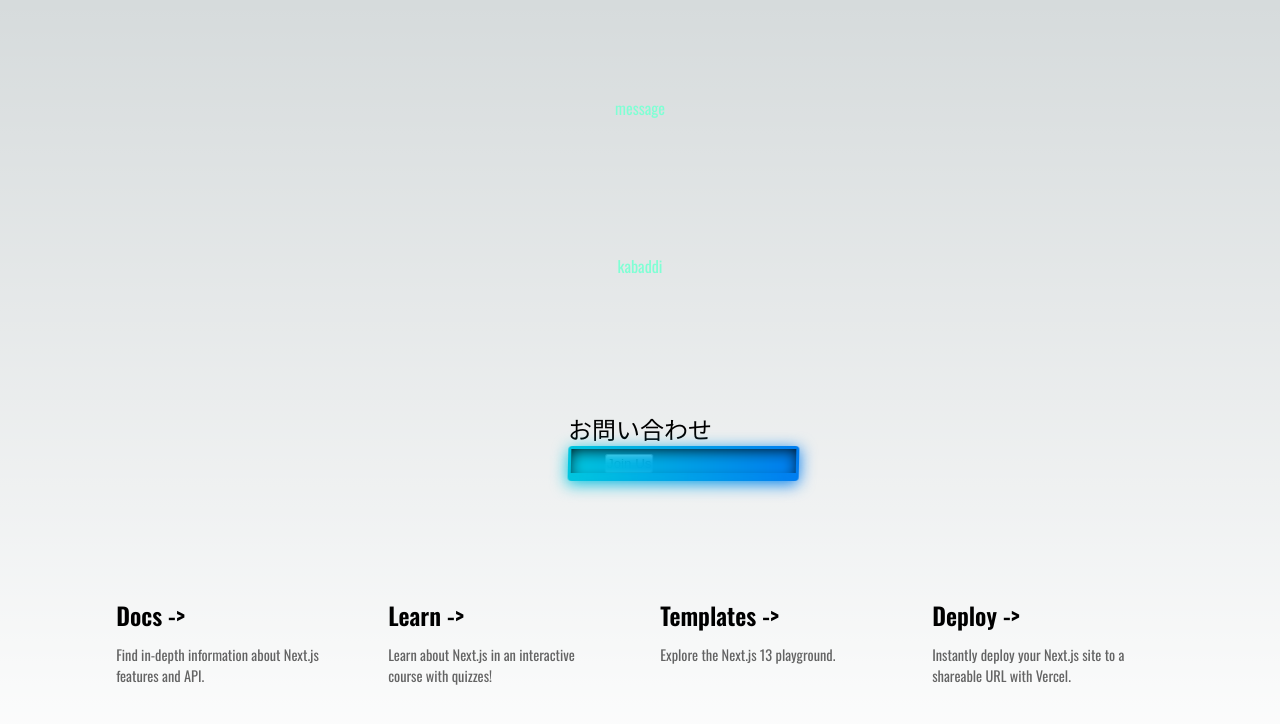
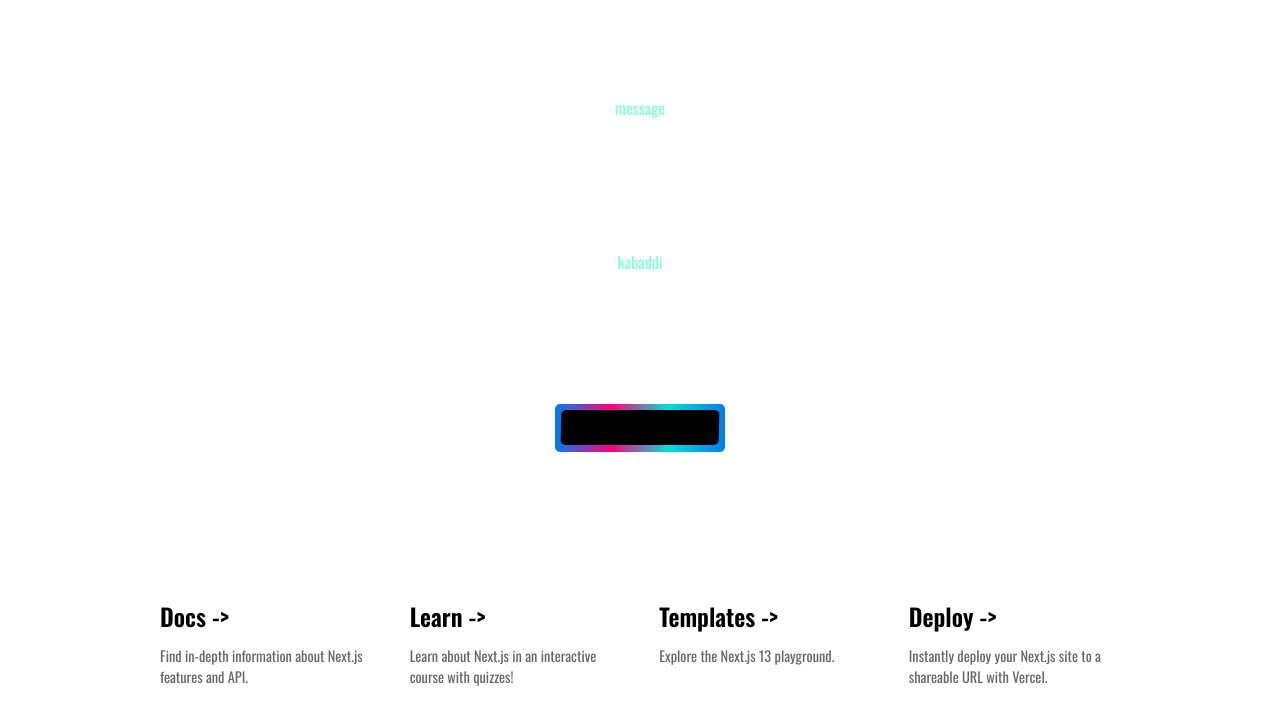
Before and after one commit to kustham/nigiri, a Next.js app: page / in a window 1280 px wide. Shown: the top 724 px of the page. Built offline with nearby package versions, Linux system fonts and the light colour scheme.

Commit message:
:construction: wip

```diff
--- a/app/components/form.tsx
+++ b/app/components/form.tsx
@@ -10,19 +10,14 @@ const notoSansJP = Noto_Sans_JP({
 const FormPanel = () => {
     return (
         <section>
-            <div>
-                <h2 className={notoSansJP.className}>お問い合わせ</h2>
-            </div>
-            <div className={formStyle.aura}>
-                <div className={formStyle.joinUsButton}>
+            <div className={formStyle.formSection}>
+                <button
+                    type='submit'
+                    className={formStyle.button}
+                >
                     <GoRocket />
-                    <button
-                        type='submit'
-                        className=''
-                    >
-                        Join Us
-                    </button>
-                </div>
+                    <span>Join Us</span>
+                </button>
             </div>
         </section>
     )
--- a/app/page.tsx
+++ b/app/page.tsx
@@ -1,4 +1,3 @@
-import Image from 'next/image'
 import styles from '@/styles/components/page.module.scss'
 import { NextPage } from 'next'
 import dynamic from 'next/dynamic'
@@ -10,6 +9,8 @@ const KabaddiPanel = dynamic(() => import('./components/kabaddi'), { ssr: false
 const FormPanel = dynamic(() => import('./components/form'), { ssr: false })
 
 const WantedPage: NextPage = () => {
+    console.log('Have a Good day.')
+
     return (
         <main className={styles.main}>
             <MessagePanel />
--- a/app/styles/components/form.module.scss
+++ b/app/styles/components/form.module.scss
@@ -1,40 +1,61 @@
 @import '@variables';
 
-.joinUsButton {
-    display: inline-flex;
-    display: inline-block;
-    align-items: center;
-    min-width: 225px;
-    max-width: 225px;
-    padding-right: 18px;
-    padding-left: 18px;
-    overflow: hidden;
-    text-overflow: ellipsis;
-    white-space: nowrap;
-    background: #000;
+.formSection {
+    position: relative;
+    display: flex;
+    border-radius: 5px;
+    padding: 0.4em;
+    background: linear-gradient(-90deg, #007cf0, #00dfd8, #ff0080, #007cf0);
 }
 
-.aura {
-    position: absolute;
-    padding: 3px;
-    background: linear-gradient(-90deg, #007cf0, #00dfd8, #ff0080, #007cf0);
-    background-size: auto;
-    background-size: 400% 100%;
+.button {
+    position: relative;
+    padding-right: 50px;
+    padding-left: 50px;
+    padding-top: 10px;
+    padding-bottom: 10px;
     border: none;
-    border-radius: calc($geist-radius - 1px);
+    cursor: pointer;
+    background: #000;
+    display: flex;
+    justify-content: center;
+    align-items: center;
+    transition-property: border-color, background, color, transform, box-shadow;
+    transition-duration: 0.15s;
+    transition-timing-function: ease;
     animation: mowamowa 8s ease-in-out infinite;
+    border-radius: 5px;
+    writing-mode: horizontal-tb !important;
+    text-rendering: auto;
+    letter-spacing: normal;
+    word-spacing: normal;
+    text-transform: none;
+    text-indent: 0px;
+    text-shadow: none;
+    text-align: center;
 }
 
-.aura::after {
+.button:hover {
+    background: #fff;
+    color: #333;
+}
+
+.button::after,
+.button::before {
+    box-sizing: border-box;
+}
+
+.button::after {
+    content: '';
     position: absolute;
+    background-size: inherit;
+    background-image: inherit;
+    animation: inherit;
+    left: 0;
     right: 0;
-    left: 0;
+    top: 2px;
     height: 100%;
-    content: '';
-    background-image: inherit;
     filter: blur(0.5rem);
-    background-size: inherit;
-    animation: inherit;
 }
 
 @keyframes mowamowa {
--- a/app/styles/globals.scss
+++ b/app/styles/globals.scss
@@ -1,53 +1,5 @@
 :root {
-    --max-width: 1100px;
-    --border-radius: 12px;
-    --font-mono: ui-monospace, Menlo, Monaco, 'Cascadia Mono', 'Segoe UI Mono', 'Roboto Mono',
-        'Oxygen Mono', 'Ubuntu Monospace', 'Source Code Pro', 'Fira Mono', 'Droid Sans Mono',
-        'Courier New', monospace;
 
-    --foreground-rgb: 0, 0, 0;
-    --background-start-rgb: 214, 219, 220;
-    --background-end-rgb: 255, 255, 255;
-
-    --primary-glow: conic-gradient(
-        from 180deg at 50% 50%,
-        #16abff33 0deg,
-        #0885ff33 55deg,
-        #54d6ff33 120deg,
-        #0071ff33 160deg,
-        transparent 360deg
-    );
-    --secondary-glow: radial-gradient(rgba(255, 255, 255, 1), rgba(255, 255, 255, 0));
-
-    --tile-start-rgb: 239, 245, 249;
-    --tile-end-rgb: 228, 232, 233;
-    --tile-border: conic-gradient(
-        #00000080,
-        #00000040,
-        #00000030,
-        #00000020,
-        #00000010,
-        #00000010,
-        #00000080
-    );
-
-    --callout-rgb: 238, 240, 241;
-    --callout-border-rgb: 172, 175, 176;
-    --card-rgb: 180, 185, 188;
-    --card-border-rgb: 131, 134, 135;
-
-    --geist-background: #fff;
-    --themed-bg: var(--geist-background);
-    --themed-fg: var(--geist-secondary);
-    --themed-border: var(--accents-2);
-    --stack-flex: initial;
-    --sm-stack-direction: column;
-    --lg-stack-direction: row;
-    --sm-stack-align: flex-start;
-    --lg-stack-align: center;
-    --lg-stack-justify: space-between;
-    --stack-padding: 0px;
-    --stack-gap: 0px;
 }
 
 @media (prefers-color-scheme: dark) {
```
